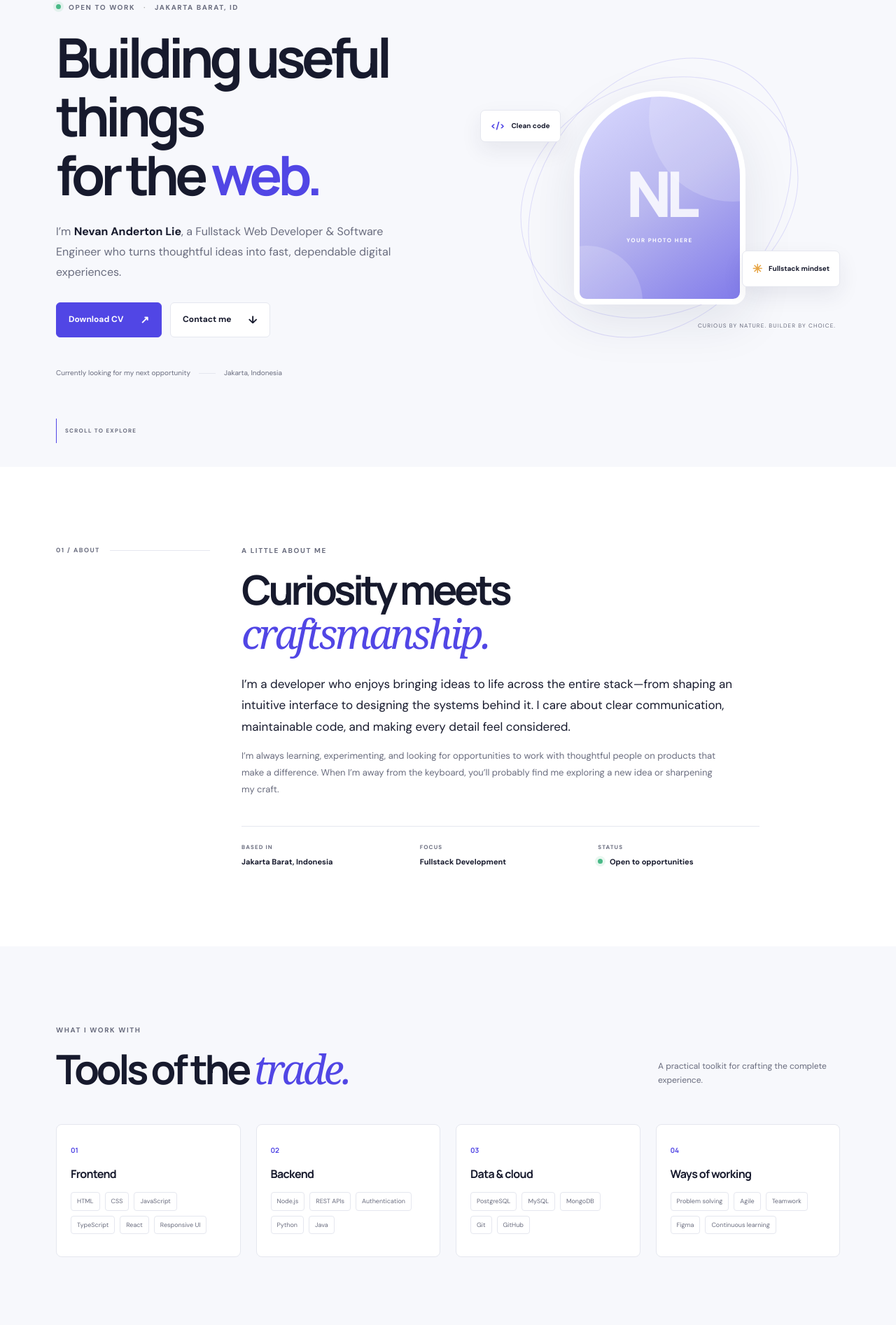
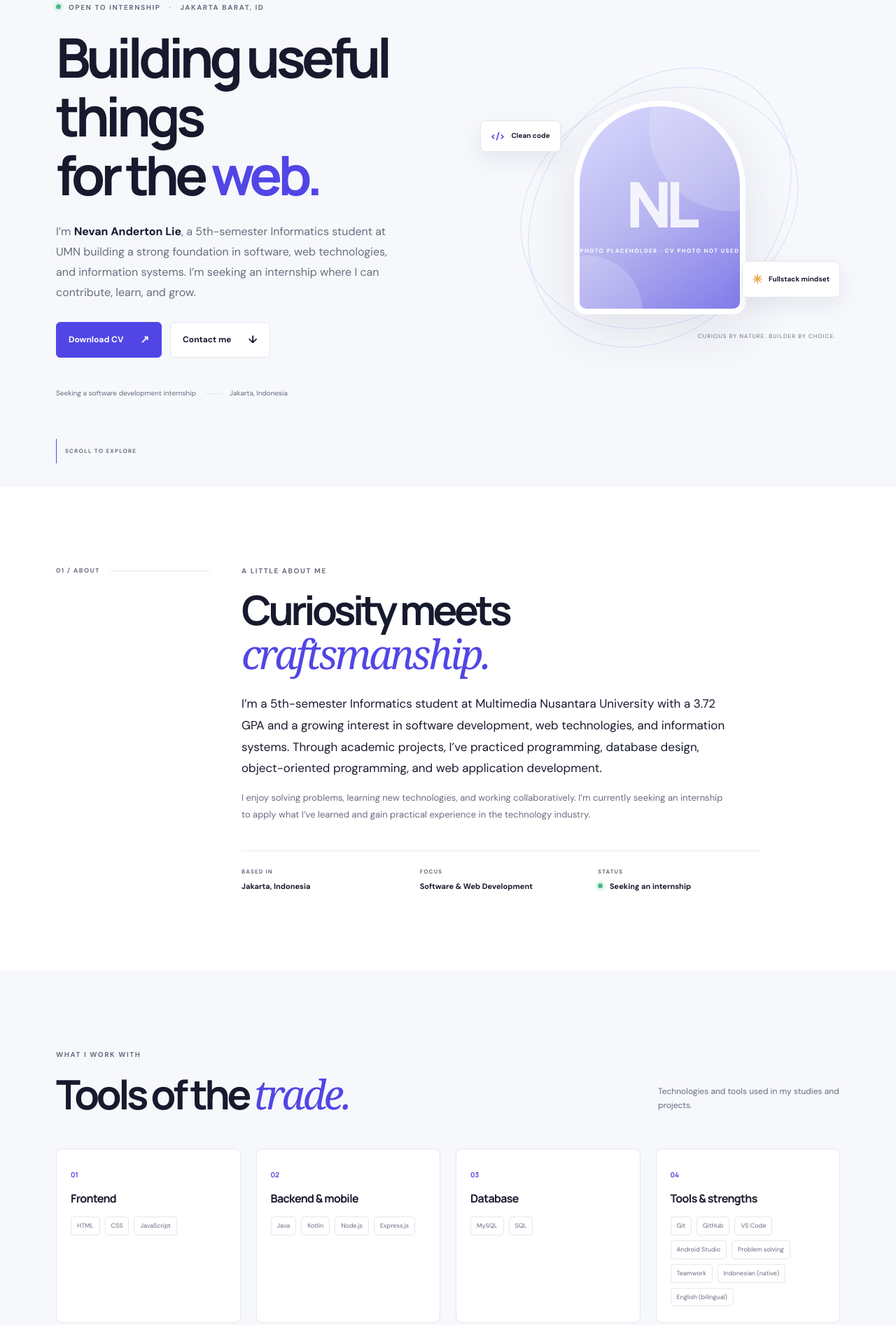
Before and after one commit to nevanderton/Nevan-Portfolio, a plain HTML site: page index.html in a window 1280 px wide. Shown: the part 144-2037 px from the top of the page at 70% size. Drawn offline with Linux system fonts and the light colour scheme.

Commit message:
Update portfolio with CV details

```diff
--- a/index.html
+++ b/index.html
@@ -34,15 +34,15 @@
   <main id="main">
     <section class="hero wrap" id="home" aria-labelledby="hero-title">
       <div class="hero-copy reveal">
-        <p class="eyebrow"><span class="status-dot"></span> OPEN TO WORK <span class="eyebrow-divider">·</span> JAKARTA BARAT, ID</p>
+        <p class="eyebrow"><span class="status-dot"></span> OPEN TO INTERNSHIP <span class="eyebrow-divider">·</span> JAKARTA BARAT, ID</p>
         <h1 id="hero-title">Building useful things<br>for the <span class="accent">web.</span></h1>
-        <p class="hero-intro">I’m <strong>Nevan Anderton Lie</strong>, a Fullstack Web Developer &amp; Software Engineer who turns thoughtful ideas into fast, dependable digital experiences.</p>
+        <p class="hero-intro">I&#8217;m <strong>Nevan Anderton Lie</strong>, a 5th-semester Informatics student at UMN building a strong foundation in software, web technologies, and information systems. I&#8217;m seeking an internship where I can contribute, learn, and grow.</p>
         <div class="hero-actions"><a class="button button-primary" href="assets/cv.pdf" download>Download CV <span aria-hidden="true">↗</span></a><a class="button button-secondary" href="#contact">Contact me <span aria-hidden="true">↓</span></a></div>
-        <div class="hero-meta"><span>Currently looking for my next opportunity</span><span class="meta-line"></span><span>Jakarta, Indonesia</span></div>
+        <div class="hero-meta"><span>Seeking a software development internship</span><span class="meta-line"></span><span>Jakarta, Indonesia</span></div>
       </div>
       <div class="hero-art reveal" aria-label="Portrait placeholder">
         <div class="art-orbit orbit-one"></div><div class="art-orbit orbit-two"></div>
-        <div class="portrait-card"><div class="portrait-initials">NL</div><span>YOUR PHOTO HERE</span></div>
+        <div class="portrait-card"><div class="portrait-initials">NL</div><span>PHOTO PLACEHOLDER &middot; CV PHOTO NOT USED</span></div>
         <div class="float-chip chip-code"><span class="chip-icon">&lt;/&gt;</span> Clean code</div>
         <div class="float-chip chip-stack"><span class="chip-spark">✳</span> Fullstack mindset</div>
         <div class="art-caption">CURIOUS BY NATURE. BUILDER BY CHOICE.</div>
@@ -53,44 +53,46 @@
     <section class="section about-section" id="about" aria-labelledby="about-title"><div class="wrap about-grid">
       <div class="section-label reveal"><span>01 / ABOUT</span><span class="label-rule"></span></div>
       <div class="about-content reveal"><p class="eyebrow">A LITTLE ABOUT ME</p><h2 id="about-title">Curiosity meets<br><span class="serif">craftsmanship.</span></h2>
-        <!-- TODO: Replace this draft bio with your real background and interests. -->
-        <p class="body-large">I’m a developer who enjoys bringing ideas to life across the entire stack—from shaping an intuitive interface to designing the systems behind it. I care about clear communication, maintainable code, and making every detail feel considered.</p>
-        <p class="body-copy">I’m always learning, experimenting, and looking for opportunities to work with thoughtful people on products that make a difference. When I’m away from the keyboard, you’ll probably find me exploring a new idea or sharpening my craft.</p>
-        <div class="about-facts"><div><span class="fact-label">BASED IN</span><strong>Jakarta Barat, Indonesia</strong></div><div><span class="fact-label">FOCUS</span><strong>Fullstack Development</strong></div><div><span class="fact-label">STATUS</span><strong><i class="status-dot"></i> Open to opportunities</strong></div></div>
+        <p class="body-large">I&#8217;m a 5th-semester Informatics student at Multimedia Nusantara University with a 3.72 GPA and a growing interest in software development, web technologies, and information systems. Through academic projects, I&#8217;ve practiced programming, database design, object-oriented programming, and web application development.</p>
+        <p class="body-copy">I enjoy solving problems, learning new technologies, and working collaboratively. I&#8217;m currently seeking an internship to apply what I&#8217;ve learned and gain practical experience in the technology industry.</p>
+        <div class="about-facts"><div><span class="fact-label">BASED IN</span><strong>Jakarta, Indonesia</strong></div><div><span class="fact-label">FOCUS</span><strong>Software &amp; Web Development</strong></div><div><span class="fact-label">STATUS</span><strong><i class="status-dot"></i> Seeking an internship</strong></div></div>
       </div>
     </div></section>
 
-    <section class="section skills-section" aria-labelledby="skills-title"><div class="wrap"><div class="section-heading reveal"><div><p class="eyebrow">WHAT I WORK WITH</p><h2 id="skills-title">Tools of the <span class="serif">trade.</span></h2></div><p>A practical toolkit for crafting the complete experience.</p></div>
+    <section class="section skills-section" aria-labelledby="skills-title"><div class="wrap"><div class="section-heading reveal"><div><p class="eyebrow">WHAT I WORK WITH</p><h2 id="skills-title">Tools of the <span class="serif">trade.</span></h2></div><p>Technologies and tools used in my studies and projects.</p></div>
       <div class="skills-grid reveal">
-        <div class="skill-group"><span class="skill-number">01</span><h3>Frontend</h3><div class="tags"><span>HTML</span><span>CSS</span><span>JavaScript</span><span>TypeScript</span><span>React</span><span>Responsive UI</span></div></div>
-        <div class="skill-group"><span class="skill-number">02</span><h3>Backend</h3><div class="tags"><span>Node.js</span><span>REST APIs</span><span>Authentication</span><span>Python</span><span>Java</span></div></div>
-        <div class="skill-group"><span class="skill-number">03</span><h3>Data &amp; cloud</h3><div class="tags"><span>PostgreSQL</span><span>MySQL</span><span>MongoDB</span><span>Git</span><span>GitHub</span></div></div>
-        <div class="skill-group"><span class="skill-number">04</span><h3>Ways of working</h3><div class="tags"><span>Problem solving</span><span>Agile</span><span>Teamwork</span><span>Figma</span><span>Continuous learning</span></div></div>
+        <div class="skill-group"><span class="skill-number">01</span><h3>Frontend</h3><div class="tags"><span>HTML</span><span>CSS</span><span>JavaScript</span></div></div>
+        <div class="skill-group"><span class="skill-number">02</span><h3>Backend &amp; mobile</h3><div class="tags"><span>Java</span><span>Kotlin</span><span>Node.js</span><span>Express.js</span></div></div>
+        <div class="skill-group"><span class="skill-number">03</span><h3>Database</h3><div class="tags"><span>MySQL</span><span>SQL</span></div></div>
+        <div class="skill-group"><span class="skill-number">04</span><h3>Tools &amp; strengths</h3><div class="tags"><span>Git</span><span>GitHub</span><span>VS Code</span><span>Android Studio</span><span>Problem solving</span><span>Teamwork</span><span>Indonesian (native)</span><span>English (bilingual)</span></div></div>
       </div>
       <!-- TODO: Edit skill tags to reflect your actual proficiency and tools. -->
     </div></section>
 
     <section class="section experience-section" id="experience" aria-labelledby="experience-title"><div class="wrap"><div class="section-label reveal"><span>02 / EXPERIENCE</span><span class="label-rule"></span></div><div class="section-heading exp-heading reveal"><div><p class="eyebrow">THE JOURNEY SO FAR</p><h2 id="experience-title">Experience &amp; <span class="serif">growth.</span></h2></div><p>Every role is a chance to learn, contribute, and make an impact.</p></div>
-      <!-- TODO: Replace sample roles, companies, dates, and metrics with verified experience. -->
+      <!-- Experience and activity details reflect the CV. TODO: Add quantified results if available. -->
       <div class="timeline">
-        <article class="timeline-item reveal"><div class="timeline-date">2024 — PRESENT</div><div class="timeline-marker"></div><div class="timeline-content"><div class="role-top"><div><h3>Fullstack Developer</h3><p class="company">YOUR COMPANY <span>·</span> Jakarta, Indonesia</p></div><span class="role-type">MOST RECENT</span></div><ul><li>Delivered customer-facing features from concept to launch, improving key user journeys for a growing product.</li><li>Collaborated with design and product partners to ship <strong>8+ enhancements</strong> across frontend and API layers.</li><li>Improved page responsiveness and maintainability through reusable components and performance-focused updates.</li></ul></div></article>
-        <article class="timeline-item reveal"><div class="timeline-date">2022 — 2024</div><div class="timeline-marker"></div><div class="timeline-content"><div class="role-top"><div><h3>Web Developer Intern</h3><p class="company">YOUR COMPANY <span>·</span> Jakarta, Indonesia</p></div></div><ul><li>Built and refined responsive web pages used by <strong>1,000+ visitors</strong> each month.</li><li>Partnered with a small team to deliver <strong>3 project milestones</strong> on schedule.</li><li>Resolved UI issues and documented implementation details to support smoother handoffs.</li></ul></div></article>
+        <article class="timeline-item reveal"><div class="timeline-date">2024 &ndash; PRESENT</div><div class="timeline-marker"></div><div class="timeline-content"><div class="role-top"><div><h3>Wedding Organizer &ndash; Event Operations &amp; Technical Support</h3><p class="company">Event operations <span>&middot;</span> Jakarta, Indonesia</p></div><span class="role-type">CURRENT</span></div><ul><li>Prepare and monitor multimedia equipment, sound systems, and audiovisual setups throughout events.</li><li>Troubleshoot technical issues on site to minimize disruptions and support smooth execution.</li><li>Coordinate with event teams and technical crew to keep arrangements organized and on schedule.</li></ul></div></article>
+        <article class="timeline-item reveal"><div class="timeline-date">FEB &ndash; SEP 2025</div><div class="timeline-marker"></div><div class="timeline-content"><div class="role-top"><div><h3>Module Person in Charge</h3><p class="company">PPIF UMN 2025 <span>&middot;</span> Multimedia Nusantara University</p></div></div><ul><li>Supported incoming Informatics students during their academic and campus transition.</li><li>Organized and delivered curriculum orientation sessions about study pathways and course structure.</li><li>Acted as a communication point between new students, senior committee members, and faculty representatives.</li></ul></div></article>
+        <article class="timeline-item reveal"><div class="timeline-date">JAN &ndash; DEC 2025</div><div class="timeline-marker"></div><div class="timeline-content"><div class="role-top"><div><h3>Mentor Person in Charge</h3><p class="company">Mentoring UMN 2025 <span>&middot;</span> Multimedia Nusantara University</p></div></div><ul><li>Guided first-year students as they adjusted to university life and developed responsibility and belonging.</li><li>Facilitated mentoring activities and group discussions to encourage participation and support personal and academic development.</li></ul></div></article>
       </div>
     </div></section>
 
     <section class="section projects-section" id="projects" aria-labelledby="projects-title"><div class="wrap"><div class="section-heading reveal"><div><p class="eyebrow">SELECTED WORK</p><h2 id="projects-title">Things I’ve <span class="serif">built.</span></h2></div><p>A few snapshots of ideas turned into working products.</p></div>
       <!-- TODO: Replace project concepts, descriptions, and placeholder links with your real work. -->
       <div class="project-grid">
-        <article class="project-card project-featured reveal"><div class="project-visual visual-dashboard"><div class="mock-window"><div class="mock-top"><i></i><i></i><i></i><span>overview.app</span></div><div class="mock-body"><div class="mock-side"></div><div class="mock-main"><div class="mock-title"></div><div class="mock-stats"><i></i><i></i><i></i></div><div class="mock-chart"><b></b><b></b><b></b><b></b><b></b><b></b><b></b></div></div></div></div><span class="visual-index">01</span></div><div class="project-info"><div><p class="project-type">WEB APPLICATION · TODO</p><h3>Insight Dashboard</h3><p>A clear, data-rich dashboard that helps teams turn everyday metrics into confident decisions.</p></div><div class="project-bottom"><div class="project-tags"><span>React</span><span>Node.js</span><span>PostgreSQL</span></div><div class="project-links"><a href="https://example.com" aria-label="Live demo of Insight Dashboard">Live ↗</a><a href="https://github.com/YOUR-USERNAME/insight-dashboard" aria-label="Code for Insight Dashboard">Code ↗</a></div></div></div></article>
-        <article class="project-card reveal"><div class="project-visual visual-shop"><div class="shop-card"><div class="shop-image"><span>FORM<br>MEETS FUNCTION</span></div><div class="shop-lines"><i></i><i></i></div><div class="shop-price"></div></div><span class="visual-index">02</span></div><div class="project-info"><div><p class="project-type">E-COMMERCE · TODO</p><h3>Everyday Goods</h3><p>A streamlined storefront designed to make discovering and shopping simple.</p></div><div class="project-bottom"><div class="project-tags"><span>JavaScript</span><span>CSS</span><span>API</span></div><div class="project-links"><a href="https://example.com" aria-label="Live demo of Everyday Goods">Live ↗</a><a href="https://github.com/YOUR-USERNAME/everyday-goods" aria-label="Code for Everyday Goods">Code ↗</a></div></div></div></article>
-        <article class="project-card reveal"><div class="project-visual visual-notes"><div class="note-sheet"><span class="note-label">TODAY'S THOUGHT</span><div class="note-line long"></div><div class="note-line"></div><div class="note-line short"></div><div class="note-mark">✳</div></div><span class="visual-index">03</span></div><div class="project-info"><div><p class="project-type">PRODUCTIVITY · TODO</p><h3>Little Notes</h3><p>A calm, lightweight space for capturing thoughts and keeping small tasks moving.</p></div><div class="project-bottom"><div class="project-tags"><span>TypeScript</span><span>React</span><span>Local storage</span></div><div class="project-links"><a href="https://example.com" aria-label="Live demo of Little Notes">Live ↗</a><a href="https://github.com/YOUR-USERNAME/little-notes" aria-label="Code for Little Notes">Code ↗</a></div></div></div></article>
-        <article class="project-card project-four reveal"><div class="project-visual visual-map"><div class="map-grid"><span class="map-route"></span><i class="map-pin pin-a"></i><i class="map-pin pin-b"></i><i class="map-pin pin-c"></i></div><span class="visual-index">04</span></div><div class="project-info"><div><p class="project-type">COMMUNITY · TODO</p><h3>Local Loop</h3><p>A community events finder connecting people with interesting things happening nearby.</p></div><div class="project-bottom"><div class="project-tags"><span>HTML</span><span>JavaScript</span><span>Maps API</span></div><div class="project-links"><a href="https://example.com" aria-label="Live demo of Local Loop">Live ↗</a><a href="https://github.com/YOUR-USERNAME/local-loop" aria-label="Code for Local Loop">Code ↗</a></div></div></div></article>
+        <article class="project-card project-featured reveal"><div class="project-visual visual-dashboard"><div class="mock-window"><div class="mock-top"><i></i><i></i><i></i><span>overview.app</span></div><div class="mock-body"><div class="mock-side"></div><div class="mock-main"><div class="mock-title"></div><div class="mock-stats"><i></i><i></i><i></i></div><div class="mock-chart"><b></b><b></b><b></b><b></b><b></b><b></b><b></b></div></div></div></div><span class="visual-index">01</span></div><div class="project-info"><div><p class="project-type">WEB APPLICATION · TODO</p><h3>TODO: Add project title</h3><p>TODO: Replace this sample project with an academic or personal project description.</p></div><div class="project-bottom"><div class="project-tags"><span>TODO: Add technologies</span></div><div class="project-links"><a href="https://YOUR-LIVE-DEMO-URL" aria-label="Live demo (TODO: add project title)">Live ↗</a><a href="https://github.com/YOUR-USERNAME/insight-dashboard" aria-label="Project code TODO">Code ↗</a></div></div></div></article>
+        <article class="project-card reveal"><div class="project-visual visual-shop"><div class="shop-card"><div class="shop-image"><span>FORM<br>MEETS FUNCTION</span></div><div class="shop-lines"><i></i><i></i></div><div class="shop-price"></div></div><span class="visual-index">02</span></div><div class="project-info"><div><p class="project-type">E-COMMERCE · TODO</p><h3>TODO: Add project title</h3><p>TODO: Replace this sample project with an academic or personal project description.</p></div><div class="project-bottom"><div class="project-tags"><span>TODO: Add technologies</span></div><div class="project-links"><a href="https://YOUR-LIVE-DEMO-URL" aria-label="Live demo (TODO: add project title)">Live ↗</a><a href="https://github.com/YOUR-USERNAME/everyday-goods" aria-label="Project code TODO">Code ↗</a></div></div></div></article>
+        <article class="project-card reveal"><div class="project-visual visual-notes"><div class="note-sheet"><span class="note-label">TODAY'S THOUGHT</span><div class="note-line long"></div><div class="note-line"></div><div class="note-line short"></div><div class="note-mark">✳</div></div><span class="visual-index">03</span></div><div class="project-info"><div><p class="project-type">PRODUCTIVITY · TODO</p><h3>TODO: Add project title</h3><p>TODO: Replace this sample project with an academic or personal project description.</p></div><div class="project-bottom"><div class="project-tags"><span>TODO: Add technologies</span></div><div class="project-links"><a href="https://YOUR-LIVE-DEMO-URL" aria-label="Live demo (TODO: add project title)">Live ↗</a><a href="https://github.com/YOUR-USERNAME/little-notes" aria-label="Project code TODO">Code ↗</a></div></div></div></article>
+        <article class="project-card project-four reveal"><div class="project-visual visual-map"><div class="map-grid"><span class="map-route"></span><i class="map-pin pin-a"></i><i class="map-pin pin-b"></i><i class="map-pin pin-c"></i></div><span class="visual-index">04</span></div><div class="project-info"><div><p class="project-type">COMMUNITY · TODO</p><h3>TODO: Add project title</h3><p>TODO: Replace this sample project with an academic or personal project description.</p></div><div class="project-bottom"><div class="project-tags"><span>TODO: Add technologies</span></div><div class="project-links"><a href="https://YOUR-LIVE-DEMO-URL" aria-label="Live demo (TODO: add project title)">Live ↗</a><a href="https://github.com/YOUR-USERNAME/local-loop" aria-label="Project code TODO">Code ↗</a></div></div></div></article>
       </div>
     </div></section>
 
-    <section class="section education-section" aria-labelledby="education-title"><div class="wrap education-grid"><div class="section-label reveal"><span>03 / LEARNING</span><span class="label-rule"></span></div><div class="education-content reveal"><p class="eyebrow">FOUNDATIONS &amp; CURIOSITY</p><h2 id="education-title">Learning is <span class="serif">ongoing.</span></h2><div class="education-row"><span class="edu-icon">✳</span><div><h3>Bachelor’s Degree in Computer Science</h3><p>YOUR UNIVERSITY <span>·</span> 2021 — 2025</p></div><span class="edu-note">TODO: Add details</span></div><div class="education-row"><span class="edu-icon">↗</span><div><h3>Professional Certification</h3><p>YOUR CERTIFICATION PROVIDER <span>·</span> 2025</p></div><span class="edu-note">TODO: Add credential</span></div><!-- TODO: Add actual education and certifications. --></div></div></section>
+    <section class="section education-section" aria-labelledby="education-title"><div class="wrap education-grid"><div class="section-label reveal"><span>03 / LEARNING</span><span class="label-rule"></span></div><div class="education-content reveal"><p class="eyebrow">FOUNDATIONS &amp; CURIOSITY</p><h2 id="education-title">Learning is <span class="serif">ongoing.</span></h2><div class="education-row"><span class="edu-icon">&#10033;</span><div><h3>Bachelor of Computer Science in Informatics</h3><p>Multimedia Nusantara University (UMN) <span>&middot;</span> 2024 &ndash; Present</p></div><span class="edu-note">GPA 3.72 / 4.00<br>Expected 2028</span></div><div class="education-row"><span class="edu-icon">&#8599;</span><div><h3>HCIA-AI V4.0 Course</h3><p>Huawei ICT Academy &ndash; Colombia Training Program <span>&middot;</span> Dec 2025</p></div></div><div class="education-row"><span class="edu-icon">&#8599;</span><div><h3>HCIA-openGauss V1.0 Course</h3><p>Huawei ICT Academy <span>&middot;</span> Oct 2025</p></div></div><div class="education-row"><span class="edu-icon">&#8599;</span><div><h3>HCIA-AI V4.0 Course</h3><p>Huawei ICT Academy <span>&middot;</span> Oct 2025</p></div></div><div class="education-row"><span class="edu-icon">&#10033;</span><div><h3>High School Diploma &ndash; Science</h3><p>SMA Santo Kristoforus II <span>&middot;</span> 2021 &ndash; 2024</p></div></div></div></div></section>
 
-    <section class="contact-section" id="contact" aria-labelledby="contact-title"><div class="wrap contact-wrap"><div class="contact-top reveal"><p class="eyebrow"><span class="status-dot"></span> OPEN TO NEW OPPORTUNITIES</p><h2 id="contact-title">Have a good one<br>in <span class="serif">mind?</span></h2><p>I’d love to hear what you’re building and how I can help.</p><a class="contact-email" href="mailto:nevanderton@gmail.com">nevanderton@gmail.com <span>↗</span></a></div><div class="contact-bottom reveal"><span>LET’S MAKE SOMETHING THAT MATTERS.</span><div class="social-links"><a href="https://www.linkedin.com/in/nevanderton/" target="_blank" rel="noopener noreferrer" aria-label="LinkedIn (opens in new tab)">in <span>LinkedIn ↗</span></a><a href="https://github.com/YOUR-USERNAME" target="_blank" rel="noopener noreferrer" aria-label="GitHub placeholder (opens in new tab)">⌘ <span>GitHub ↗</span></a><a href="mailto:nevanderton@gmail.com" aria-label="Send email">@ <span>Email ↗</span></a></div></div></div></section>
+
+
+    <section class="contact-section" id="contact" aria-labelledby="contact-title"><div class="wrap contact-wrap"><div class="contact-top reveal"><p class="eyebrow"><span class="status-dot"></span> SEEKING A DEVELOPMENT INTERNSHIP</p><h2 id="contact-title">Have an opportunity<br>in <span class="serif">mind?</span></h2><p>I&#8217;d be glad to discuss how I can contribute and keep learning with your team.</p><a class="contact-email" href="mailto:nevanderton@gmail.com">nevanderton@gmail.com <span>&#8599;</span></a><p><a href="tel:+6281278002274">+62 812-7800-2274</a></p></div><div class="contact-bottom reveal"><span>LET&#8217;S BUILD EXPERIENCE TOGETHER.</span><div class="social-links"><a href="https://www.linkedin.com/in/nevanderton/" target="_blank" rel="noopener noreferrer" aria-label="LinkedIn (opens in new tab)">in <span>LinkedIn &#8599;</span></a><a href="https://github.com/YOUR-USERNAME" target="_blank" rel="noopener noreferrer" aria-label="GitHub placeholder (opens in new tab)">&#8984; <span>GitHub &#8599;</span></a><a href="mailto:nevanderton@gmail.com" aria-label="Send email">@ <span>Email &#8599;</span></a><a href="tel:+6281278002274" aria-label="Call Nevan">&#9742; <span>Phone</span></a></div></div></div></section>
   </main>
   <footer class="footer"><div class="wrap"><a class="brand" href="#home"><span class="brand-mark">N</span><span>Nevan Lie<span class="brand-dot">.</span></span></a><p>Designed &amp; built with care <span>© <span id="year">2026</span> Nevan Anderton Lie</span></p><a class="back-top" href="#home">BACK TO TOP ↑</a></div></footer>
 </body>
```
